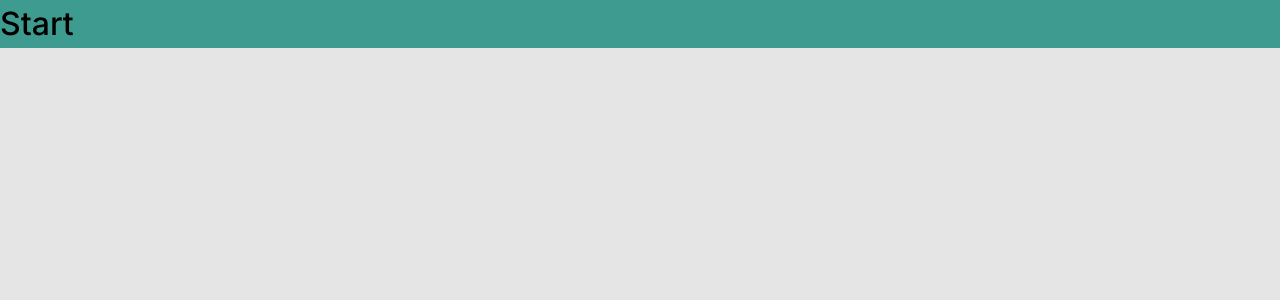
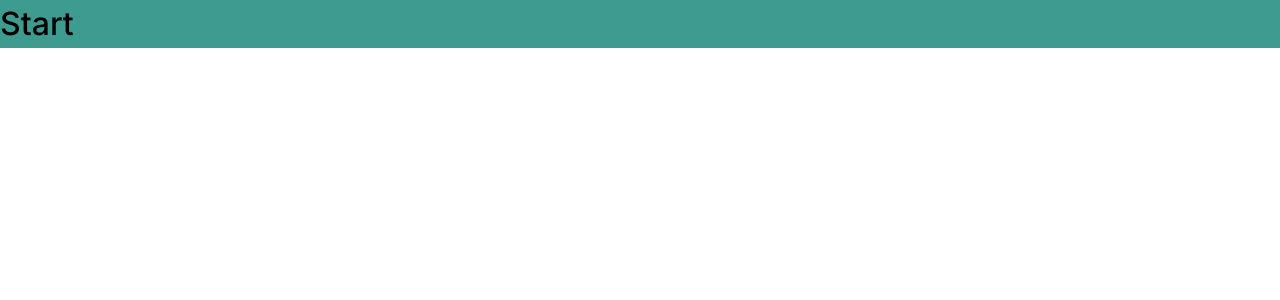
Before and after one commit to hamdanimed/angular-blog, an Angular app: page / in a window 1280 px wide. Shown: the top 300 px of the page. Built offline with nearby package versions, Linux system fonts and the light colour scheme.

Commit message:
minor changes

```diff
--- a/src/styles.css
+++ b/src/styles.css
@@ -41,7 +41,7 @@ body {
 
   max-width: 1440px;
   margin:0 auto;
-  background-color: #E5E5E5;
+  background-color: #ffffff;
 
   font-family: 'Inter';
 }
```
